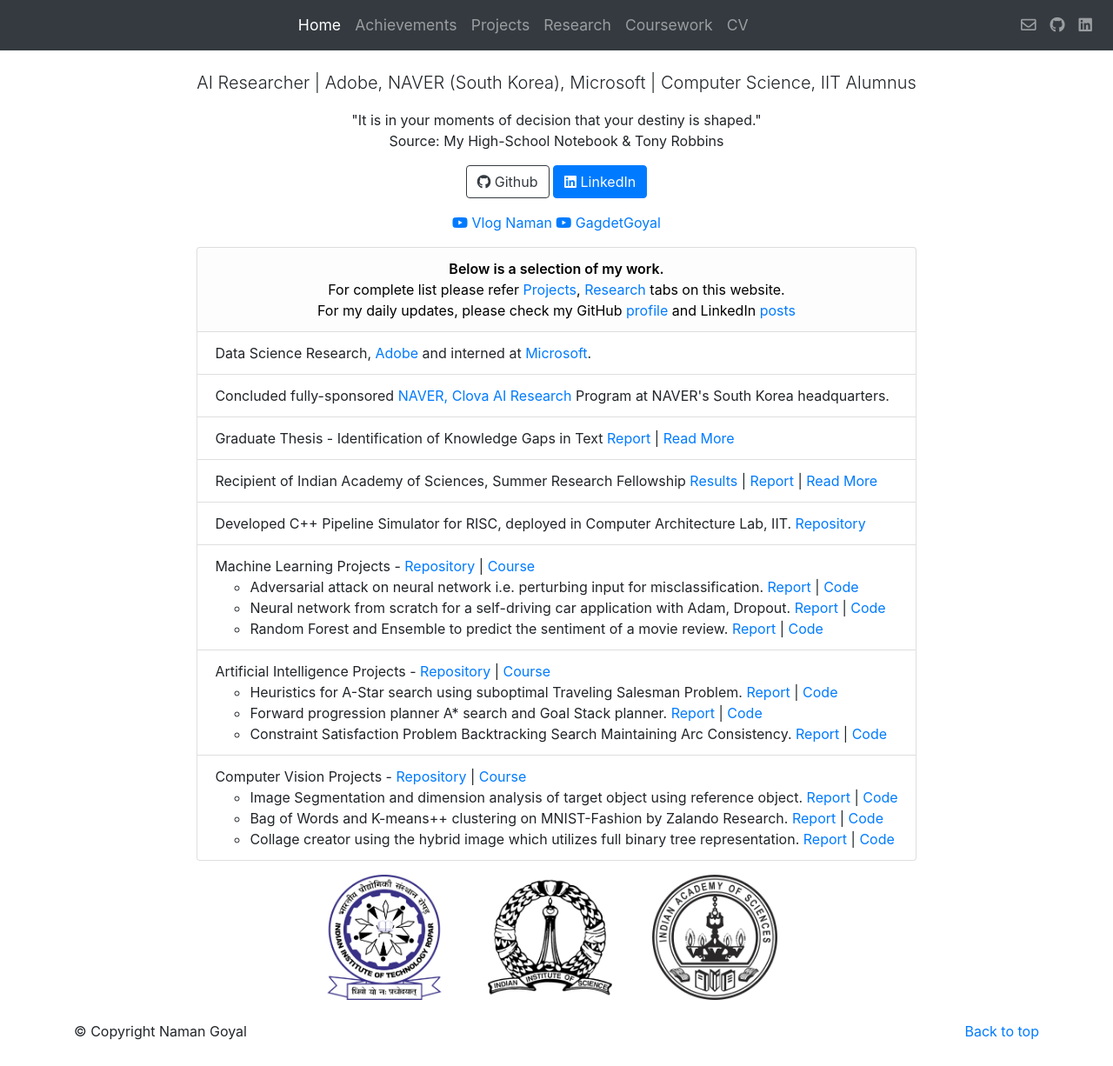
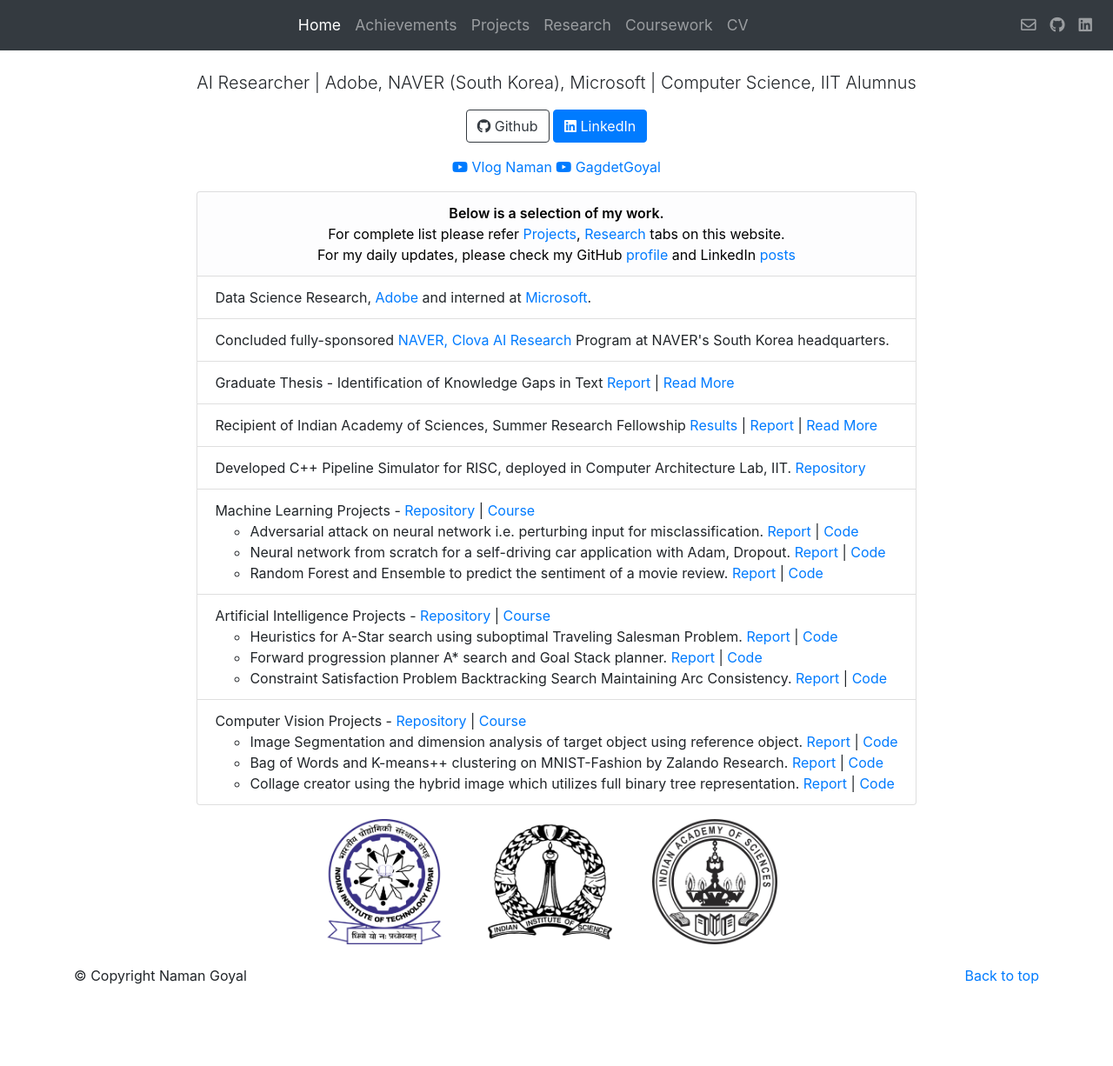
Before and after one commit to thenamangoyal/thenamangoyal.github.io, a Jekyll site: the page built from index.html, in a window 1280 px wide and 1226 px high. Shown: the whole window at 87% size. Built offline with Jekyll 4.4.1, drawn with Linux system fonts in a browser that asks for light colours; nearby versions of some CDN libraries.

Commit message:
remove quote

```diff
--- a/index.html
+++ b/index.html
@@ -10,7 +10,7 @@ layout: bootstrap
         <p class="text-center lead">
             AI Researcher | Adobe, NAVER (South Korea), Microsoft | Computer Science, IIT Alumnus
         </p>
-        <p class="text-center">"It is in your moments of decision that your destiny is shaped."<br>Source: My High-School Notebook &amp; Tony Robbins</p>
+        <!-- <p class="text-center">"It is in your moments of decision that your destiny is shaped."<br>Source: My High-School Notebook &amp; Tony Robbins</p> -->
 
         <p class="text-center">
             <a target="_blank" href="https://github.com/thenamangoyal" class="btn btn-outline-dark"><i
```
